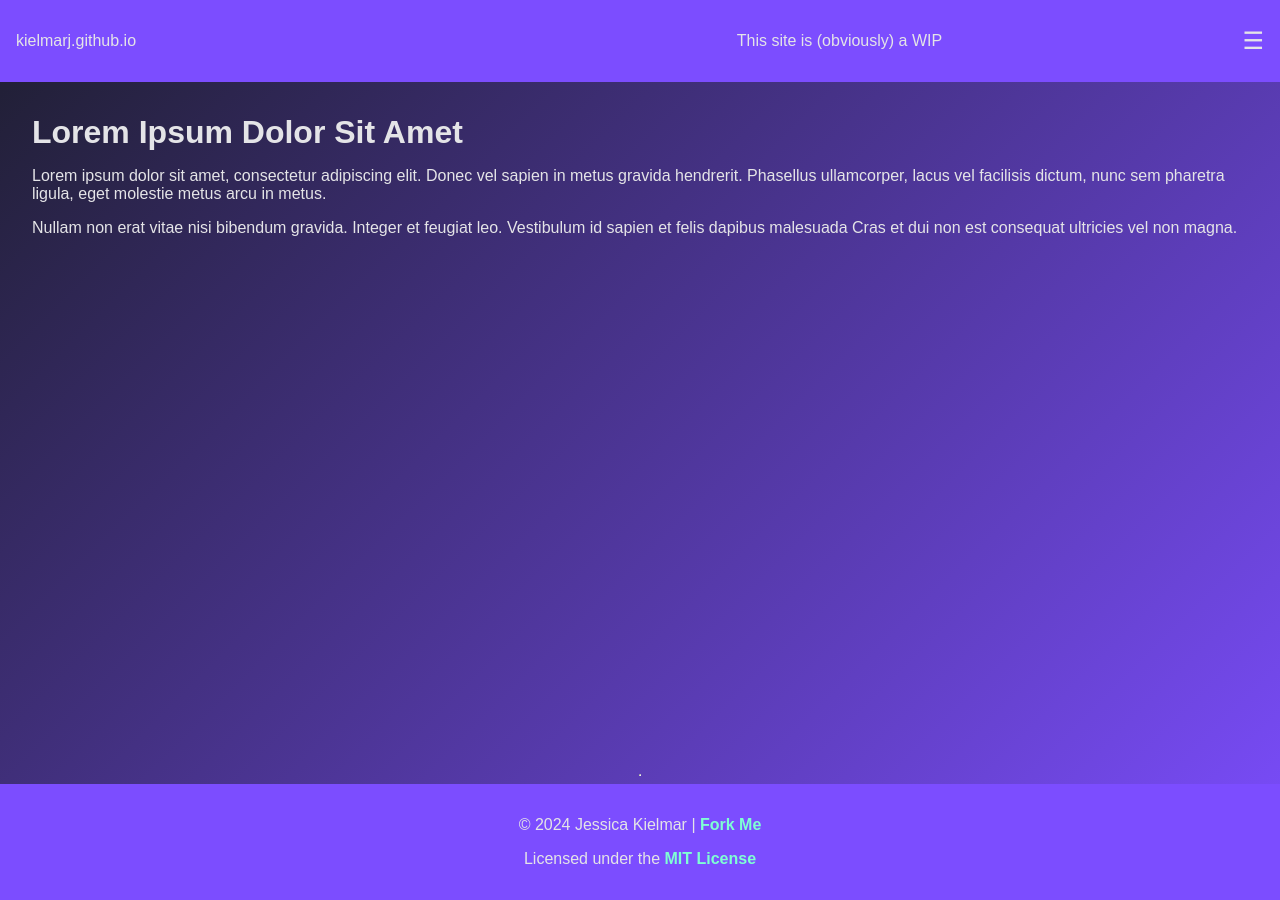
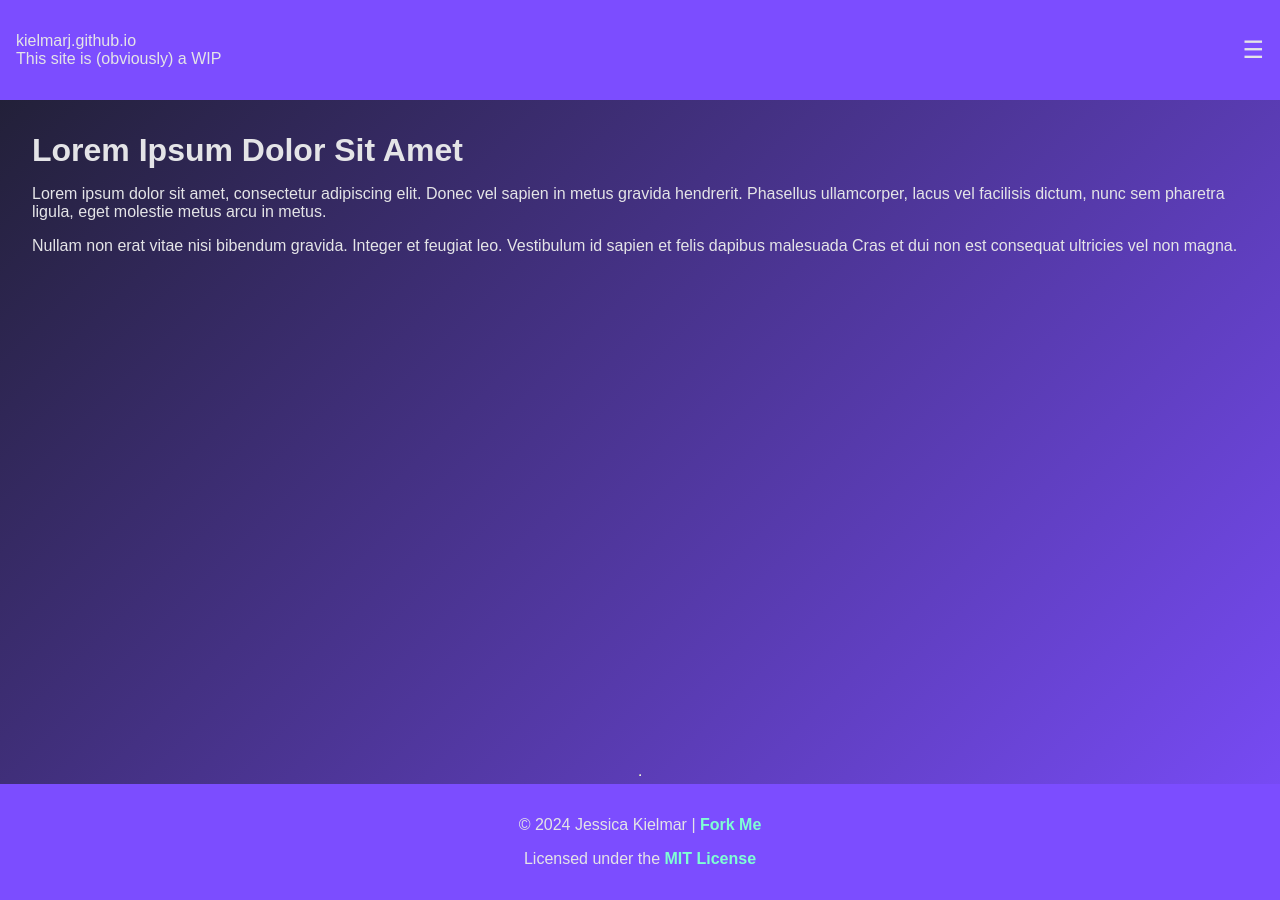
Before and after one commit to kielmarj/kielmarj.github.io, a Jekyll site: the page built from docs/index.html, in a window 1280 px wide. Built offline with Jekyll 4.4.1, drawn with Linux system fonts in a browser that asks for light colours.

Commit message:
Update default.html

```diff
--- a/docs/_layouts/default.html
+++ b/docs/_layouts/default.html
@@ -9,8 +9,7 @@
 <body>
   <header>
     <div class="header-container">
-      <p>kielmarj.github.io<p>
-      <p>{{ page.title }}</p>
+      <p>kielmarj.github.io<br>{{ page.title }}</p>
       <nav>
         <ul class="dropdown">
           <li class="dropdown-item">
```
